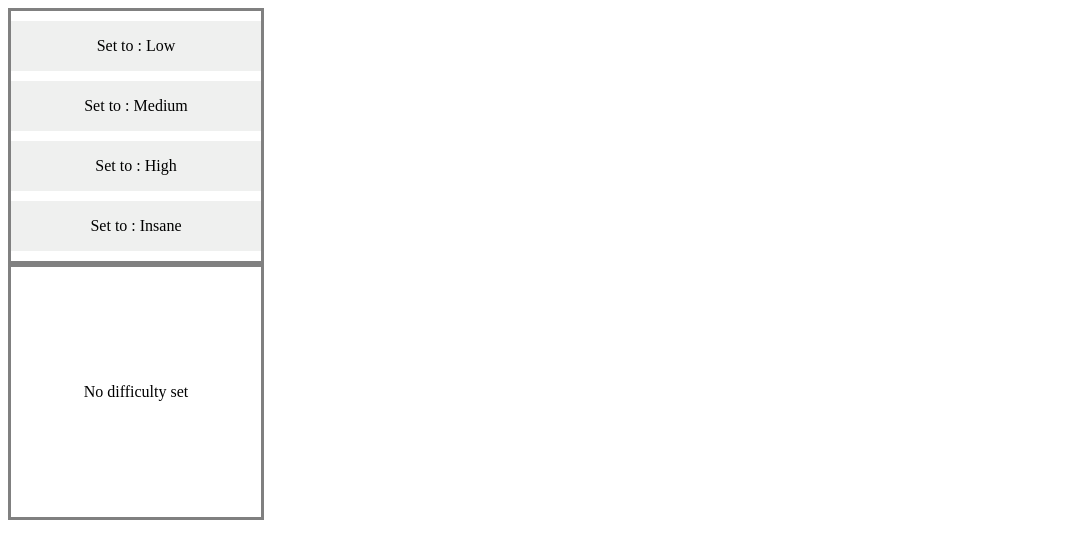
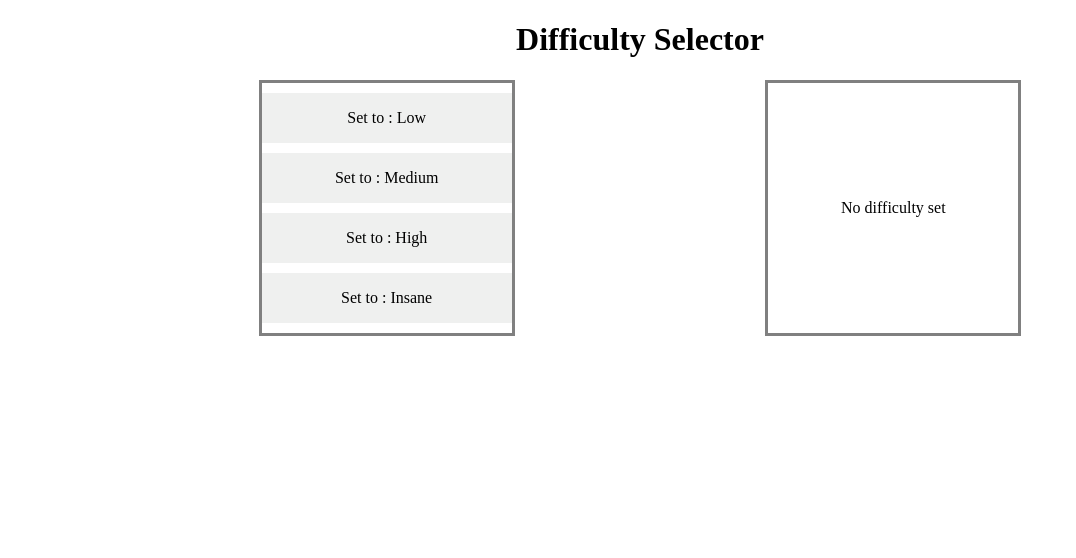
Before and after one commit to johannpa/React-test, a React (Create React App) app: page / in a window 1280 px wide. Shown: the top 558 px of the page, without its empty margins (0-1076 px from the left). Built offline with nearby package versions, Linux system fonts and the light colour scheme.

Commit message:
Create a style.module.css for App, add a title for App and put the MenuList component with the DisplayDifficulty component in the same line

```diff
--- a/src/App.jsx
+++ b/src/App.jsx
@@ -2,6 +2,7 @@ import React, { useState } from "react";
 import { DisplayDifficulty } from "./components/DisplayDifficulty/DisplayDifficulty";
 // import { MenuListItem } from "./components/MenuListItem/MenuListItem";
 import { MenuList } from "./components/MenuList/MenuList";
+import style from "./style.module.css";
 
 export function App() {
   const [currentDifficulty, setCurrentDifficulty] = useState("");
@@ -12,11 +13,14 @@ export function App() {
   return (
     <>
       <div>
-        <MenuList
-          onItemClick={updateDifficulty}
-          difficulty={currentDifficulty}
-        />
-        <DisplayDifficulty difficulty={currentDifficulty} />
+        <h1 className={style.title}>Difficulty Selector</h1>
+        <div className={style.workspace}>
+          <MenuList
+            onItemClick={updateDifficulty}
+            difficulty={currentDifficulty}
+          />
+          <DisplayDifficulty difficulty={currentDifficulty} />
+        </div>
       </div>
     </>
   );
--- /dev/null
+++ b/src/style.module.css
@@ -0,0 +1,8 @@
+.workspace {
+  display: flex;
+  justify-content: space-evenly;
+}
+
+.title {
+  text-align: center;
+}
```
